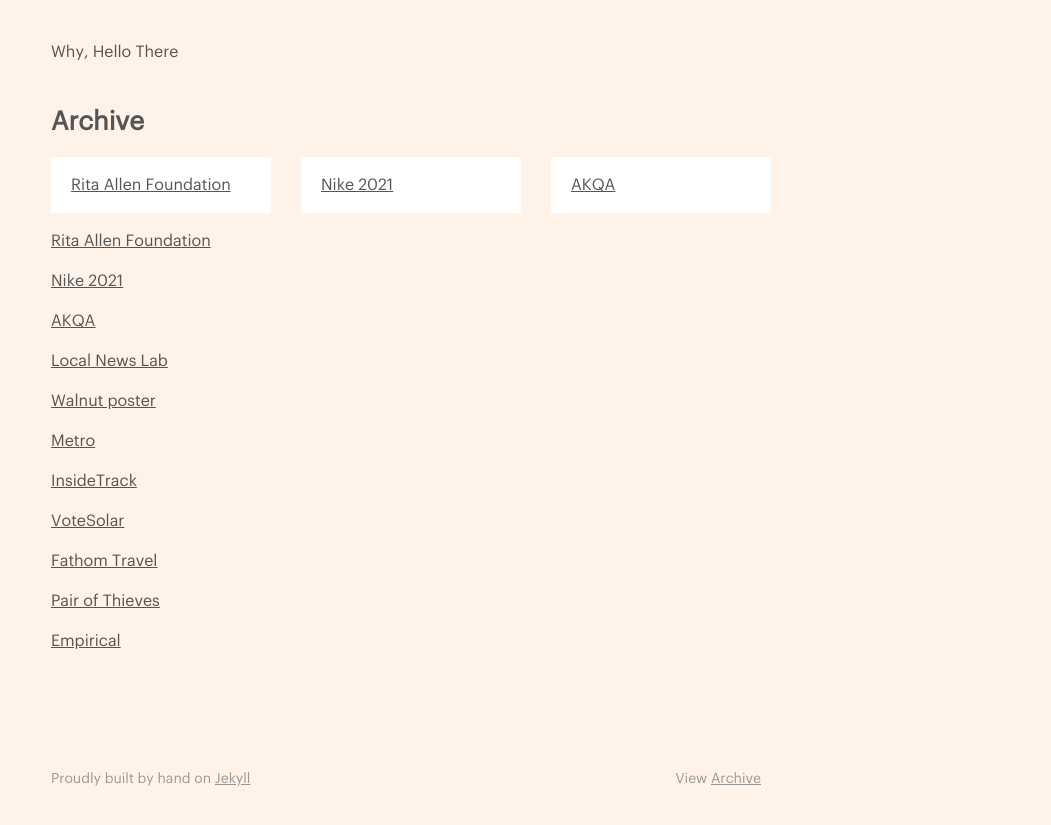
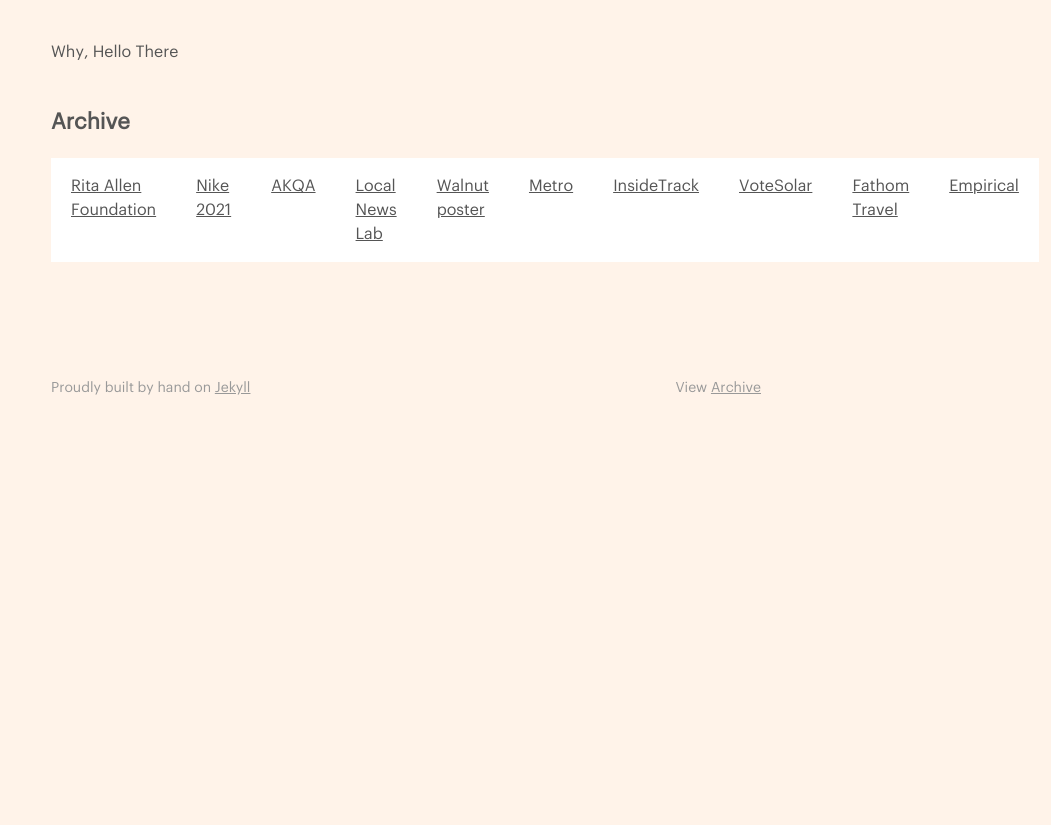
Before and after one commit to jonaschafer/jonaschafer.github.io, a Jekyll site: the page built from archive.html, in a window 1280 px wide. Shown: the top 825 px of the page, without its empty margins (229-1280 px from the left). Built offline with Jekyll 4.4.1, drawn with Linux system fonts in a browser that asks for light colours.

Commit message:
grid is flexbox pae

```diff
--- a/archive.html
+++ b/archive.html
@@ -3,7 +3,7 @@
 title: Why, Hello There - Archive
 ---
 
-<h1>Archive</h1>
+<h2>Archive</h2>
 
 <div class="grid-parent">
   <div class="grid-child">
@@ -17,16 +17,33 @@
   <div class="grid-child">
     <p><a href="/archive/akqa">AKQA</p></a>
   </div>
+
+  <div class="grid-child">
+    <p><a href="/archive/lnl">Local News Lab</p></a>
   </div>
 
-<p><a href="/archive/rita">Rita Allen Foundation</p></a>
-<p><a href="/archive/2021">Nike 2021</p></a>
-<p><a href="/archive/akqa">AKQA</p></a>
-<p><a href="/archive/lnl">Local News Lab</p></a>
+  <div class="grid-child">
     <p><a href="/archive/poster">Walnut poster</p></a>
+  </div>
+
+  <div class="grid-child">
     <p><a href="/archive/metro">Metro</p></a>
+  </div>
+
+  <div class="grid-child">
     <p><a href="/archive/insidetrack">InsideTrack</p></a>
+  </div>
+
+  <div class="grid-child">
     <p><a href="/archive/votesolar">VoteSolar</p></a>
+  </div>
+
+  <div class="grid-child">
     <p><a href="/archive/fathom">Fathom Travel</p></a>
-<p><a href="/archive/pot">Pair of Thieves</p></a>
+  </div>
+
+  <div class="grid-child">
     <p><a href="/archive/empirical">Empirical</p></a>
+  </div>
+
+</div>
```
Lines whose indentation alone changed are shown as unchanged.
